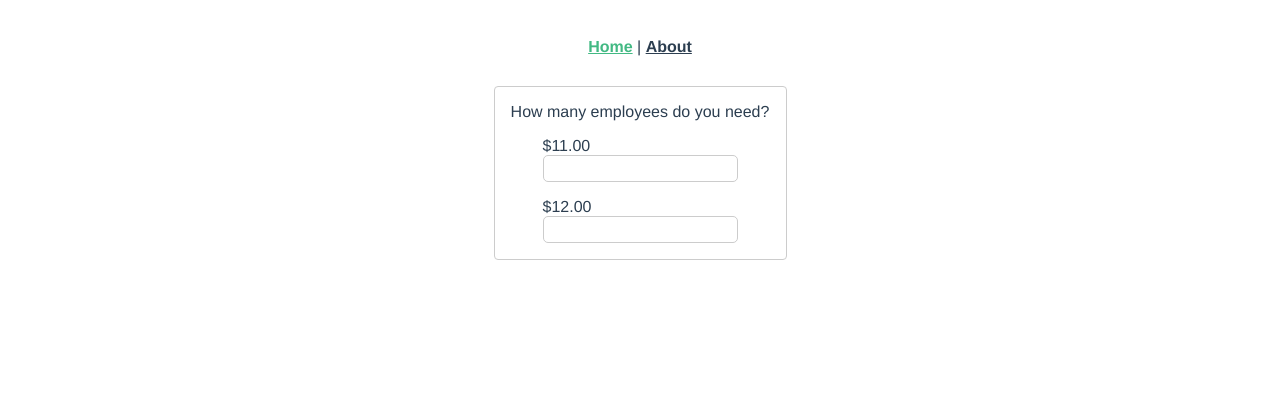
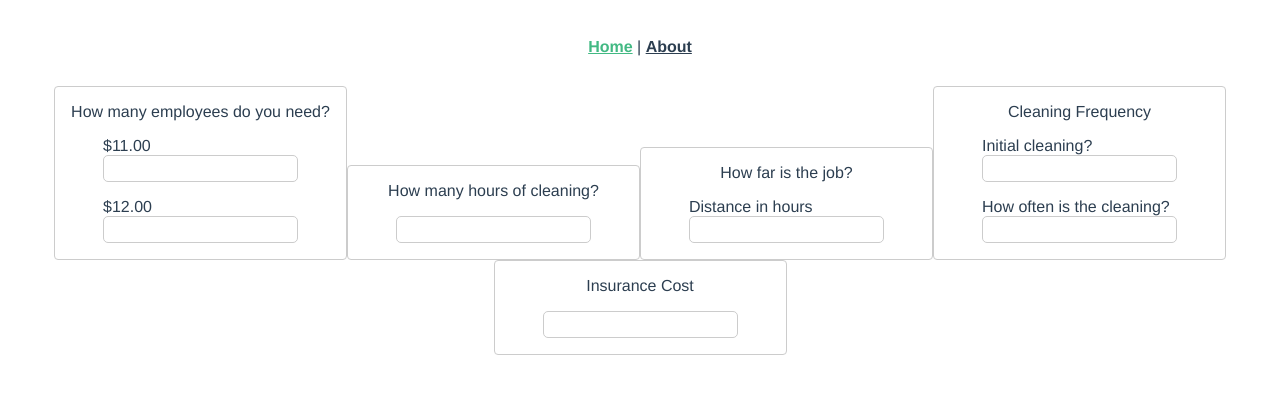
Before and after one commit to treemmett/quote-form, a Vue app: page / in a window 1280 px wide. Shown: the top 394 px of the page. Built offline with nearby package versions, Linux system fonts and the light colour scheme.

Commit message:
feat: add remaining forms

```diff
--- a/src/views/Home.vue
+++ b/src/views/Home.vue
@@ -3,6 +3,23 @@
     <card title="How many employees do you need?">
       <text-field label="$11.00" />
       <text-field label="$12.00" />
+    </card>
+
+    <card title="How many hours of cleaning?">
+      <text-field />
+    </card>
+
+    <card title="How far is the job?">
+      <text-field label="Distance in hours" />
+    </card>
+
+    <card title="Cleaning Frequency">
+      <text-field label="Initial cleaning?" />
+      <text-field label="How often is the cleaning?" />
+    </card>
+
+    <card title="Insurance Cost">
+      <text-field value="100" />
     </card>
   </div>
 </template>
```
